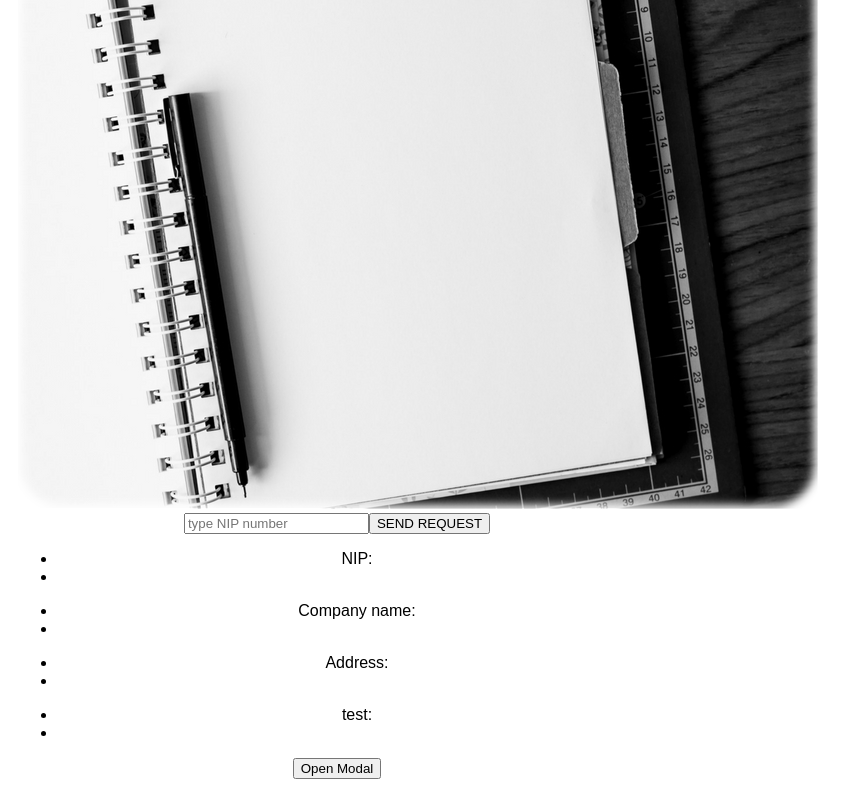
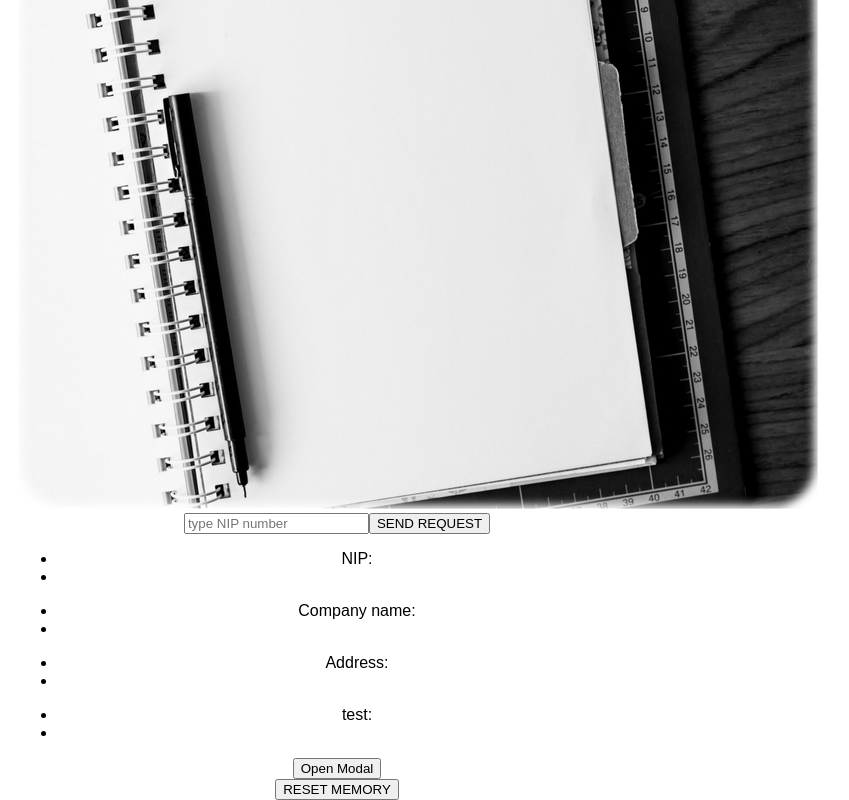
Before and after one commit to sledziu87/recruit, a React (Create React App) app: page / in a window 1280 px wide. Shown: the part 344-1144 px from the top of the page, without its empty margins (303-1152 px from the left). Before the commit the page ends 1123 px from the top, so only its background shows below. Built offline with nearby package versions, Linux system fonts and the light colour scheme.

Commit message:
storage - Added Reset Memory button; small fixes (delete comments and consoles)

```diff
--- a/src/App.js
+++ b/src/App.js
@@ -5,14 +5,15 @@ import Output from './output/Output';
 
 
 class App extends Component {
+
   render() {
+
     return (
       <div className="App">
         <header className="App-header">
           <h1 className="App-title">Check VAT Service</h1>
         </header>
           <Output/>
-
       </div>
     );
   }
--- a/src/input/InputComponent.js
+++ b/src/input/InputComponent.js
@@ -1,6 +1,5 @@
 import React from 'react';
 import './InputComponent.css';
-
 
 class InputComp extends React.Component {
 
@@ -12,7 +11,6 @@ class InputComp extends React.Component {
                     <button type="submit" onClick={this.props.sendRequestOrigin}> SEND REQUEST</button>
                 </form>
             </div>
-
         );
     }
 }
--- a/src/modal/ModalWindow.js
+++ b/src/modal/ModalWindow.js
@@ -23,126 +23,33 @@ class ModalWindow extends Component {
         this.setState({modalIsOpen: false});
     };
 
-
-/*
-    testing = () => {
-        let data = (JSON.parse(localStorage.getItem("item")));
-
-
-        // }
-
-
-// console.log (data, " data");
-        console.log(Object.entries(data)[1], " entries "); // here check what was found
-
-        let output ;
-        let string1 ;
-        // let ts ="";
-        for (let prop in data) {
-
-            console.log(string1 = data[prop], " string A", prop , "prop", output = prop + data[prop], " string1 ", data[prop][0]);
-
-            output += prop + ": " + data[prop] + "; ";
-            string1 += data[prop];
-            // ts +=
-            console.log(output, " output", string1, " string1 ")
-        }
-
+    resetMemory =() => {
+        localStorage.removeItem('item');
     };
 
-//                 if (data.hasOwnProperty(prop)){
-//                     // data[prop].map( function(element, key){
-//                     string1 = string1 + data[prop].map(function(element, key){
-//                         console.log("company", element.company, key,  "address", element.address,"Nazwisko");
-//                    return  })}}
-//     };
-//
-
-        // for (let prop in data) {
-        //     if (data.hasOwnProperty(prop)){
-        //         data[prop].map( function(element, key){
-        //
-        //             console.log("company", element.company, key,  "address", element.address);
-        //             return {"company": element.company, key,  "address": element.address
-        //         }})
-        //     }
-        // }};
-
-    //
-    // return(
-    //     <div>
-    //
-    //         <ul >
-    //             <li>  first param </li>
-    //             <li> </li>
-    //             <li>  </li>
-    //         </ul>
-    //         <ul>
-    //             <li> Param inside </li>
-    //             <li>  </li>
-    //         </ul>
-    //         <ul>
-    //             <li> Param inside </li>
-    //             <li>  </li>
-    //         </ul>
-    //     </div>
-    // )};
-
-
-
-    // afterOpenModal = () => {
-    //    // let pocket =  JSON.parse(localStorage.getItem("item"));
-    //    console.log(localStorage.length , " length", pocket , 'pocket');
-    // };
-
-*/
     render() {
-        // let data =(JSON.parse(localStorage.getItem("item")) );
-        //
-        // console.log(Object.entries(data)[2], " entries "); // here check what was found
-        //
-        // for (let prop in data) {
-        //     if (data.hasOwnProperty(prop)){
-        //     data[prop].map( function(element, key){
-        //
-        //             console.log("company", element.company, "address", element.address,"Nazwisko")
-        //          })
-        // }
-        // }
-
-        // console.log(data.length ,data ,data[1], typeof(data[1]));
         return (
 
             <div>
+                <button onClick={this.openModal}>Open Modal</button>
 
-                <button onClick={this.openModal}>Open Modal</button>
                 <Modal
                     isOpen={this.state.modalIsOpen}
-                    // onAfterOpen={this.testing}
-                    // onAfterOpen={this.afterOpenModal}
                     onRequestClose={this.closeModal}
                     className="content size-test"
                     contentLabel="Archive of requests "
                 >
-                    {/*// TODO: suit it up*/}
+
+                    <button onClick={this.closeModal}>close</button>
                     <h2>ARCHIVE</h2>
-                    <button onClick={this.closeModal}>close</button>
-                    {/*// TODO: add button to clear L.S. !!*/}
+
                    <ModalBody/>
 
-                    {/*<div>*/}
-                        {/*/!*{console.log(JSON.parse(localStorage.getItem("item")) )}*!/*/}
-                        {/*/!*{console.log(data)} // und *!/*/}
+                </Modal>
+                <div>
+                    <button onClick={this.resetMemory}>RESET MEMORY</button>
+                </div>
 
-                        {/*<p>I am a modal</p>*/}
-                        {/*<p>Lorem ipsum </p>*/}
-                        {/*<p>Lorem ipsum </p>*/}
-                        {/*<p>Lorem ipsum </p>*/}
-                        {/*<p>Lorem ipsum </p>*/}
-                    {/*</div>*/}
-
-
-                </Modal>
             </div>
         );
     }
```
Also changed, not shown: src/modal/ModalBody.js (+2 -7 lines), src/output/Output.js (+0 -173 lines).
